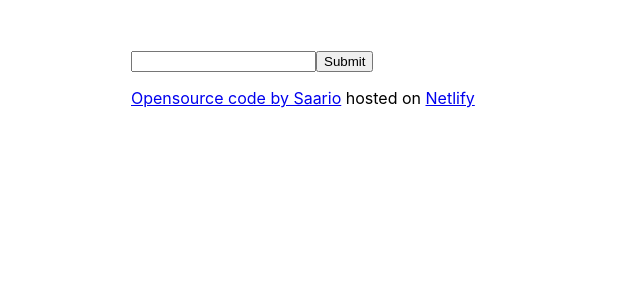
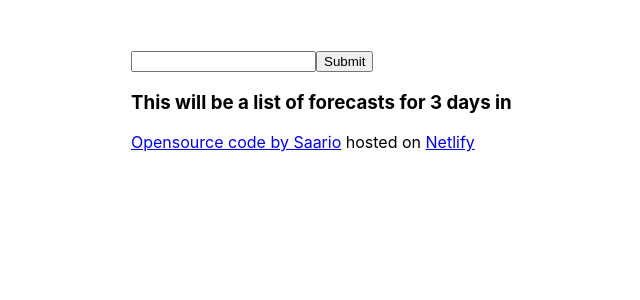
Before and after one commit to Saario91/react-weather-app, a React (Create React App) app: page / in a window 1280 px wide. Shown: the top 300 px of the page, without its empty margins (209-849 px from the left). Built offline with nearby package versions, Linux system fonts and the light colour scheme; no server answers.

Commit message:
Created basis of Forecast function
Created function Forecast that takes a city and the amount of days and performs an API call getting the forecast. Also splitted the footer into a seperate function and provided all the url's for the links.

```diff
--- a/src/App.js
+++ b/src/App.js
@@ -1,11 +1,12 @@
 import './App.css';
 import Search from './Search';
+import Footer from './Footer';
 
 function App() {
   return (
     <div className="App">
       <Search />
-      <footer><a href="https://github.com/Saario91/react-weather-app" target="_blank" rel="noreferrer">Opensource code by Saario</a> hosted on <a href="google.com" target="_blank" rel="noreferrer">Netlify</a></footer>
+      <Footer />
     </div>
   );
 }
--- /dev/null
+++ b/src/Footer.js
@@ -0,0 +1,7 @@
+import React from 'react';
+
+export default function Footer(){
+    return( <div className='Footer'>
+        <footer><a href="https://github.com/Saario91/react-weather-app" target="_blank" rel="noreferrer">Opensource code by Saario</a> hosted on <a href="https://app.netlify.com/teams/saario91/overview?_ga=2.98994142.136468548.1650284060-1708760217.1650284060" target="_blank" rel="noreferrer">Netlify</a></footer>
+    </div>)
+}
--- /dev/null
+++ b/src/Forecast.js
@@ -0,0 +1,21 @@
+import axios from 'axios';
+import React from 'react';
+
+export default function Forecast(props){
+    let city     = props.city;
+    let dayCount = props.days;
+
+    function getForecast(response){
+        console.log(response);
+    }
+
+    let APIkey = "503764422e28613a3aa4cb8119955a59";
+
+    let url = `api.openweathermap.org/data/2.5/forecast/daily?q=${city}&cnt=${dayCount}&appid=${APIkey}`;
+
+    axios.get(url).then(getForecast);
+
+    return(<div className='Forecast'>
+        <h3>This will be a list of forecasts for {dayCount} days in {city}</h3>
+    </div>)
+}
--- a/src/Search.js
+++ b/src/Search.js
@@ -1,6 +1,7 @@
 import React, { useState } from "react";
 import axios from "axios";
 import MakeList from "./MakeList";
+import Forecast from "./Forecast";
 
 export default function Search() {
   let [city, setCity] = useState("");
@@ -28,7 +29,7 @@ export default function Search() {
         <input type="submit" />
       </form>
       <p>{text}</p>
-
+      <Forecast city={city} days={3} />
     </div>
   );
 }
```
